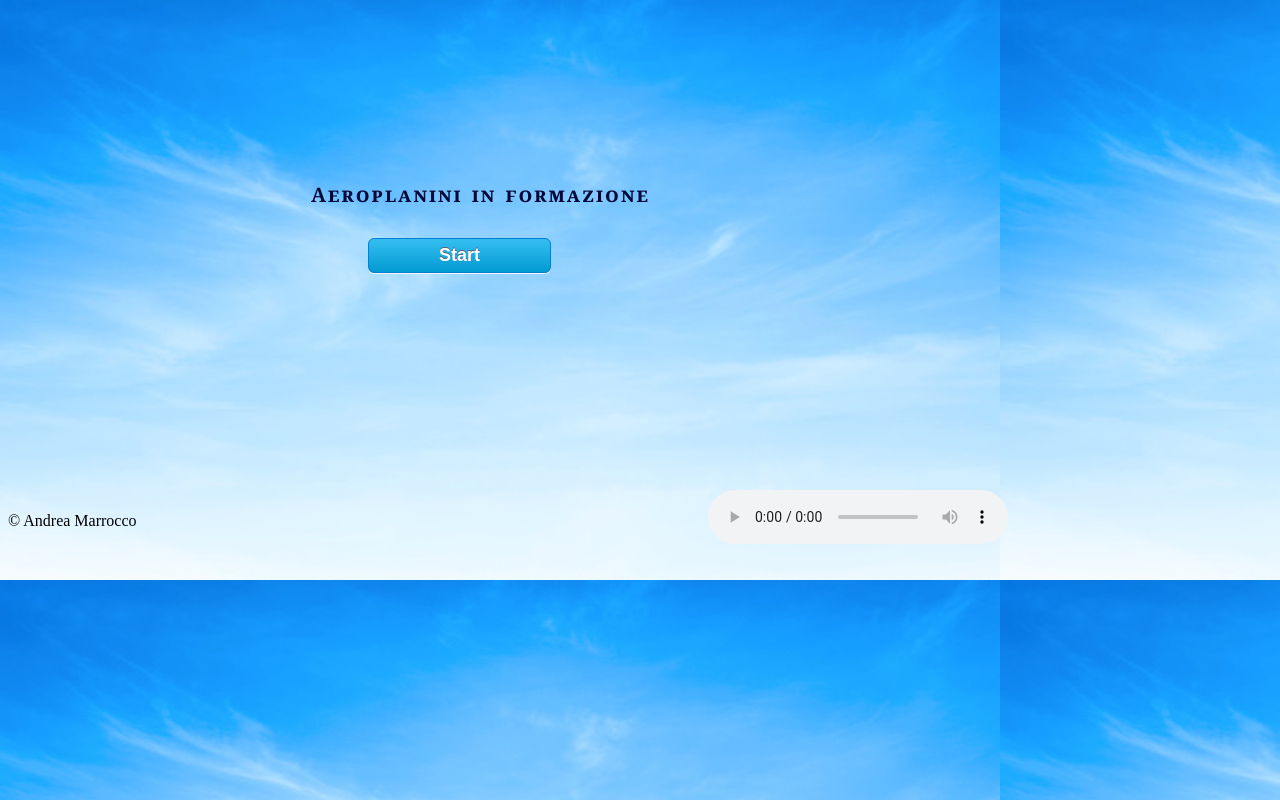
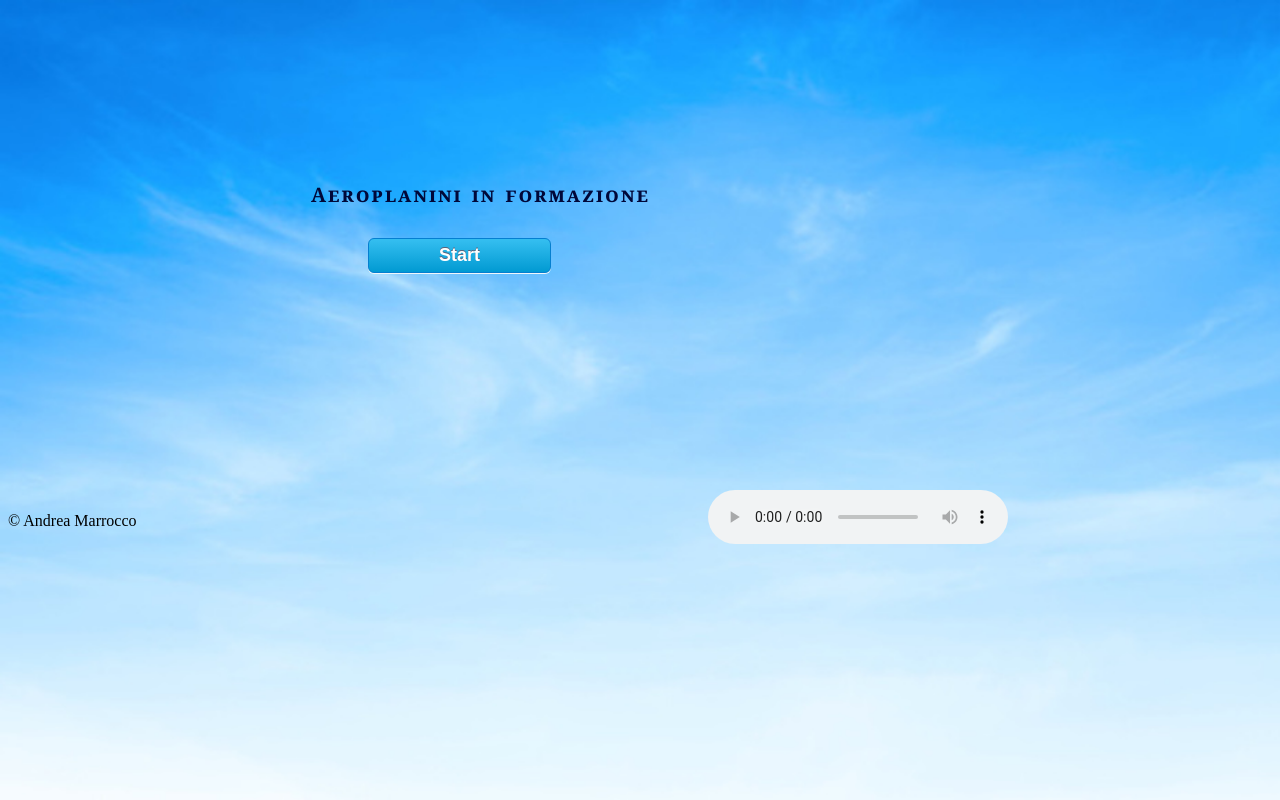
Before and after one commit to AndreaEv18/InfoVisAirplanes, a plain HTML site: page index.html in a window 1280 px wide. Drawn offline with nearby package versions, Linux system fonts and the light colour scheme.

Commit message:
Updates ReadMe

```diff
--- a/aeroplanes.js
+++ b/aeroplanes.js
@@ -126,9 +126,10 @@ Altrimenti, verso la precedente.
 function moveIt(i){
 
 
-        sound.play()
+
 
 		if( flagMouse == 0 && flagKeyX == 0 ){
+            sound.play()
             if(numNconfig == 2){
                numNconfig = 0
                changePos(numNconfig)
@@ -139,6 +140,7 @@ function moveIt(i){
 
     	}
     	else if(flagMouse == 0 && flagKeyY == 0 ){
+            sound.play()
             if(numNconfig == 0){
                 numNconfig = 2
                 changePos(numNconfig)
--- a/effect.css
+++ b/effect.css
@@ -43,3 +43,9 @@
 	margin-left: 700px;
 	margin-top: -40px;
 }
+
+body {
+	background-image:url("/Images/skyy.jpg") ;
+    background-repeat: no-repeat;
+    background-size: cover;
+}
--- a/index.html
+++ b/index.html
@@ -10,7 +10,7 @@
         <script type="text/javascript" src="dates.json"></script>
         <script src="https://ajax.googleapis.com/ajax/libs/jquery/3.4.1/jquery.min.js"></script>
     </head>
-    <body background="/images/skyy.jpg" id="world-area" >
+    <body  id="world-area" >
         <header>
             <TABLE class = "myText" STYLE=”filter:dropshadow(color=black,  strength=5)” id="titolo"> <TR><TD><center> <b><font color=”#008F39″>Aeroplanini in formazione</font></b></TABLE>
         </header>
```
Also changed, not shown: 1 other file.
